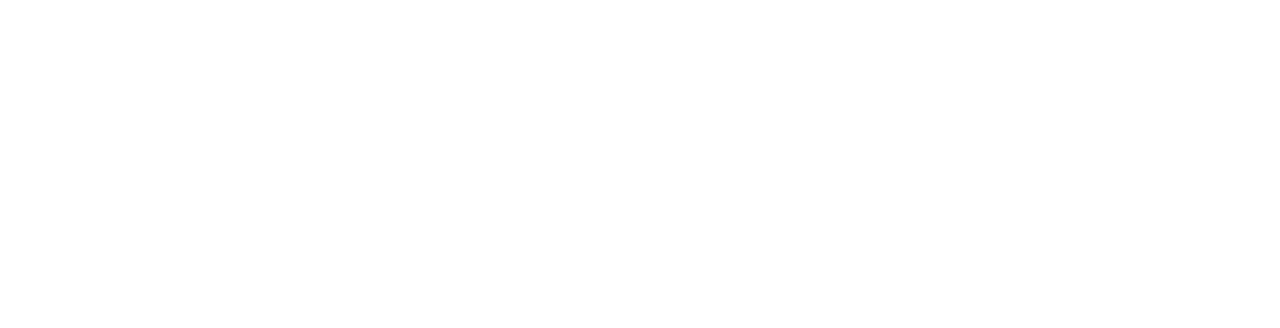
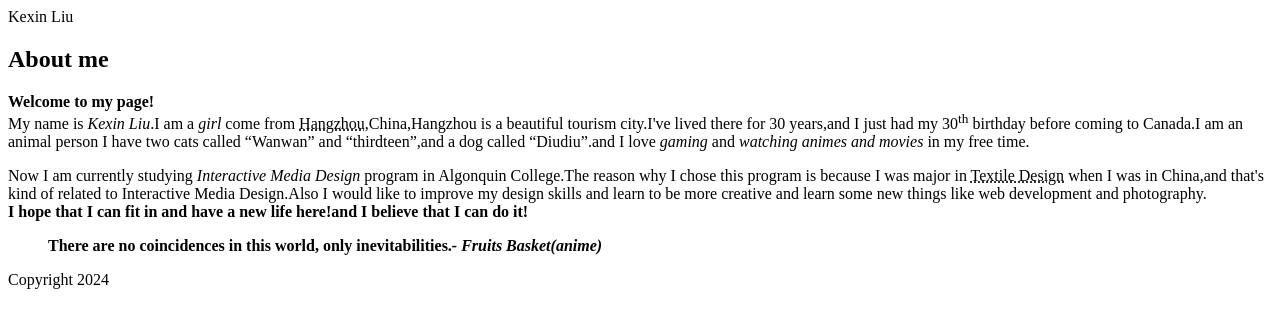
Before and after one commit to liu00665/liu00665.github.io, a plain HTML site: page html-assignment/index.html in a window 1280 px wide. Drawn offline with Linux system fonts and the light colour scheme.

Commit message:
website completed

```diff
--- a/html-assignment/index.html
+++ b/html-assignment/index.html
@@ -6,6 +6,16 @@
     <title>HTML Assignment liu00665</title>
 </head>
 <body>
+    <header>Kexin Liu</header>
+    <article>
+        <h1>About me</h1>
+        <p><strong>Welcome to my page!</strong><br>My name is <em>Kexin Liu</em>.I am a <em>girl</em> come from <abbr title="southern city of China">Hangzhou</abbr>,China,Hangzhou is a beautiful tourism city.I've lived there for 30 years,and I just had my 30<sup>th</sup> birthday before coming to Canada.I am an animal person I have two cats called <q>Wanwan</q> and <q>thirdteen</q>,and a dog called <q>Diudiu</q>.and I love <em>gaming</em> and <em>watching animes and movies</em> in my free time.
+        </p>
+        <p>Now I am currently studying <em>Interactive Media Design</em> program in Algonquin College.The reason why I chose this program is because I was major in <abbr title="The art and process of creating patterns, textures, and structures for woven, knitted, or printed fabrics and materials.">Textile Design</abbr> when I was in China,and that's kind of related to Interactive Media Design.Also I would like to improve my design skills and learn to be more creative and learn some new things like web development and photography.<br><b>I hope that I can fit in and have a new life here!and I believe that I can do it!</b>
+            <blockquote><b>There are no coincidences in this world, only inevitabilities.<cite>- Fruits Basket(anime)</cite></blockquote></b>
 
+        </p>
+    </article>
+    <footer>Copyright 2024</footer>
 </body>
 </html>
```
